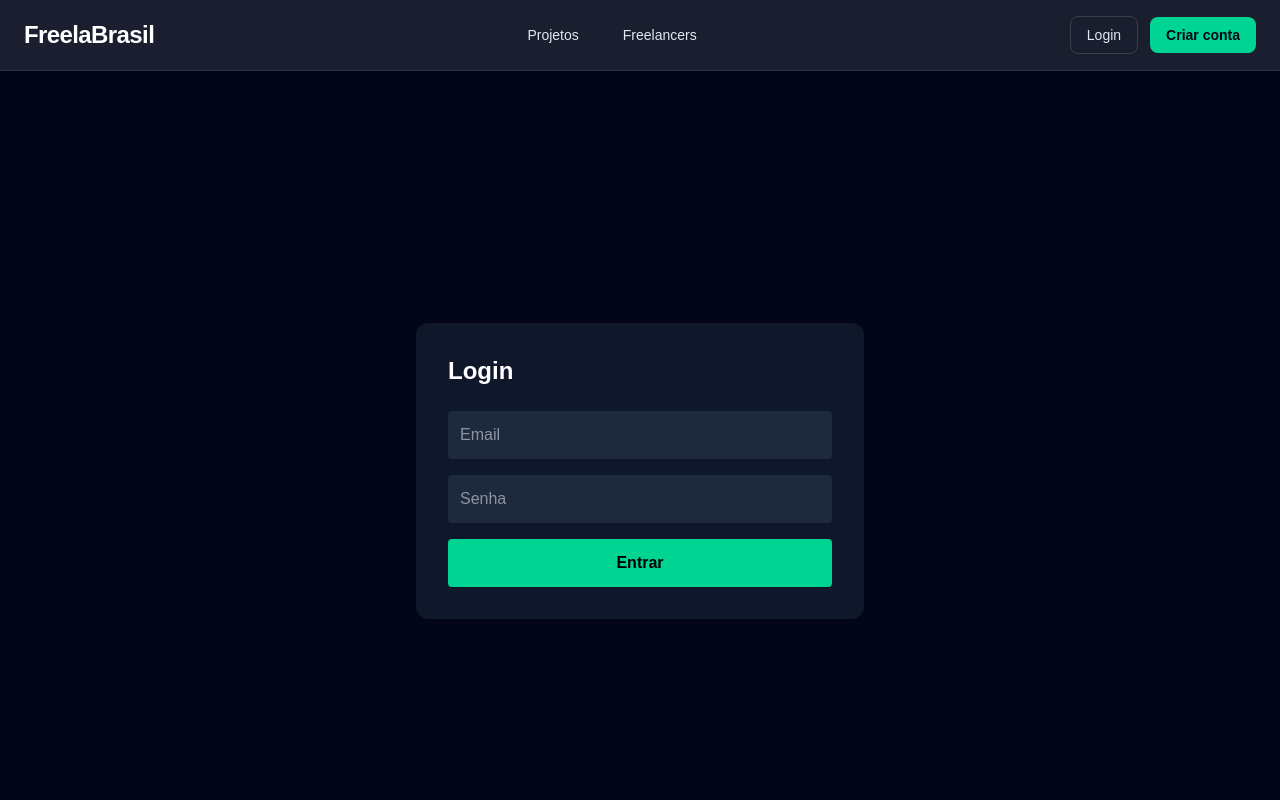
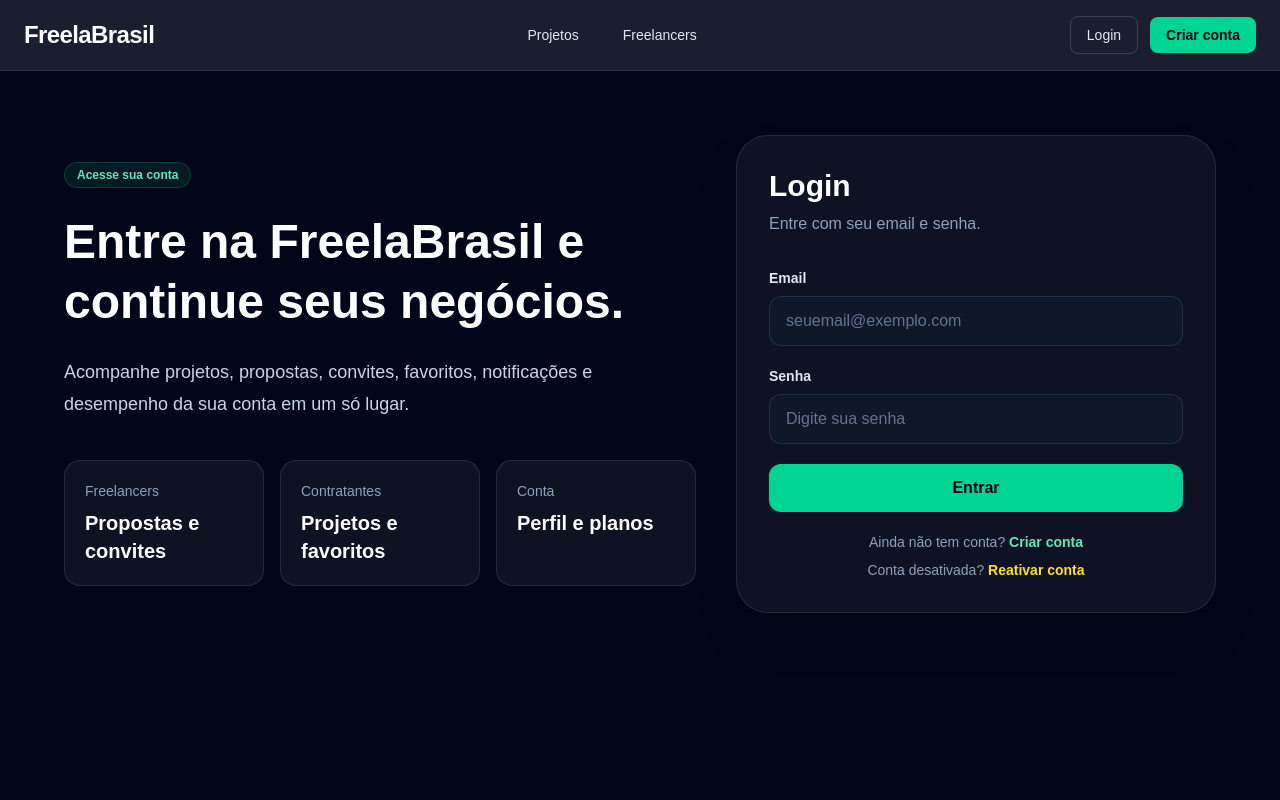
Before and after one commit to Klecio1989/freelabrasil, a Next.js app: page /login in a window 1280 px wide. Shown: the top 800 px of the page. Built offline with nearby package versions, Linux system fonts and the light colour scheme; no server answers.

Commit message:
reativacao de conta manual

```diff
--- /dev/null
+++ b/app/admin/reactivar/page.tsx
@@ -0,0 +1,96 @@
+"use client";
+
+import { useState } from "react";
+import { supabase } from "../../lib/supabase";
+import Link from "next/link";
+
+export default function ReativarContaPage() {
+  const [email, setEmail] = useState("");
+  const [carregando, setCarregando] = useState(false);
+
+  async function reativarConta() {
+    if (!email) {
+      alert("Digite o email da conta.");
+      return;
+    }
+
+    try {
+      setCarregando(true);
+
+      const { data: usuario, error: buscaError } = await supabase
+        .from("usuarios")
+        .select("id,nome,email,ativo")
+        .eq("email", email.trim().toLowerCase())
+        .maybeSingle();
+
+      if (buscaError || !usuario) {
+        alert("Conta não encontrada.");
+        return;
+      }
+
+      const { error } = await supabase
+        .from("usuarios")
+        .update({ ativo: true })
+        .eq("id", usuario.id);
+
+      if (error) {
+        alert("Erro ao reativar conta.");
+        return;
+      }
+
+      alert(`Conta de ${usuario.nome} reativada com sucesso.`);
+      setEmail("");
+    } catch (error) {
+      console.error(error);
+      alert("Erro ao reativar conta.");
+    } finally {
+      setCarregando(false);
+    }
+  }
+
+  return (
+    <main className="min-h-screen bg-slate-950 text-white px-6 py-16">
+      <div className="mx-auto max-w-2xl">
+        <div className="mb-8 flex items-center justify-between">
+          <div>
+            <h1 className="text-4xl font-black">Reativar conta</h1>
+            <p className="mt-2 text-slate-400">
+              Área manual para suporte/admin
+            </p>
+          </div>
+
+          <Link
+            href="/"
+            className="rounded-lg border border-white/20 px-4 py-2"
+          >
+            Voltar
+          </Link>
+        </div>
+
+        <div className="rounded-2xl border border-white/10 bg-slate-900 p-8">
+          <div className="space-y-5">
+            <div>
+              <label className="mb-2 block text-sm font-semibold text-slate-200">
+                Email da conta
+              </label>
+              <input
+                value={email}
+                onChange={(e) => setEmail(e.target.value)}
+                placeholder="usuario@exemplo.com"
+                className="w-full rounded-xl border border-white/10 bg-slate-800 px-4 py-3 text-white outline-none"
+              />
+            </div>
+
+            <button
+              onClick={reativarConta}
+              disabled={carregando}
+              className="w-full rounded-xl bg-emerald-400 px-6 py-3 font-bold text-slate-950 disabled:opacity-60"
+            >
+              {carregando ? "Reativando..." : "Reativar conta"}
+            </button>
+          </div>
+        </div>
+      </div>
+    </main>
+  );
+}
--- a/app/login/page.tsx
+++ b/app/login/page.tsx
@@ -3,64 +3,160 @@
 import { useState } from "react";
 import { useRouter } from "next/navigation";
 import { supabase } from "../lib/supabase";
+import Link from "next/link";
 
 export default function LoginPage() {
   const router = useRouter();
 
   const [email, setEmail] = useState("");
   const [senha, setSenha] = useState("");
+  const [carregando, setCarregando] = useState(false);
+
+  function validarEmail(email: string) {
+    return /\S+@\S+\.\S+/.test(email);
+  }
 
   async function entrar() {
-    const { data, error } = await supabase
+    if (!email || !senha) {
+      alert("Preencha email e senha.");
+      return;
+    }
+
+    if (!validarEmail(email)) {
+      alert("Digite um email válido.");
+      return;
+    }
+
+    try {
+      setCarregando(true);
+
+      const emailNormalizado = email.trim().toLowerCase();
+
+      const { data: usuario, error } = await supabase
         .from("usuarios")
         .select("*")
-      .eq("email", email)
+        .eq("email", emailNormalizado)
         .eq("senha", senha)
-      .single();
+        .maybeSingle();
 
-    if (error || !data) {
+      if (error || !usuario) {
         alert("Usuário ou senha inválidos");
         return;
       }
 
-    localStorage.setItem("freelabrasil_usuario", JSON.stringify(data));
+      if (!usuario.ativo) {
+        alert("Sua conta está desativada. Solicite reativação ao suporte.");
+        return;
+      }
 
-    alert("Login realizado com sucesso!");
+      localStorage.setItem("freelabrasil_usuario", JSON.stringify(usuario));
 
-    if (data.tipo_usuario === "freelancer") {
-      router.push("/projetos");
+      if (usuario.tipo_usuario === "freelancer") {
+        router.push("/painel-freelancer");
       } else {
         router.push("/painel-contratante");
+      }
+    } catch (error) {
+      console.error(error);
+      alert("Erro ao fazer login.");
+    } finally {
+      setCarregando(false);
     }
   }
 
   return (
-    <main className="min-h-screen bg-slate-950 text-white flex items-center justify-center">
-      <div className="bg-slate-900 p-8 rounded-xl w-full max-w-md">
-        <h1 className="text-2xl font-bold mb-6">Login</h1>
+    <main className="min-h-screen bg-slate-950 text-white px-6 py-16">
+      <div className="mx-auto grid max-w-6xl gap-10 lg:grid-cols-[1fr_480px] lg:items-center">
+        <div>
+          <span className="inline-flex rounded-full border border-emerald-400/20 bg-emerald-400/10 px-3 py-1 text-xs font-semibold text-emerald-300">
+            Acesse sua conta
+          </span>
 
-        <div className="grid gap-4">
+          <h1 className="mt-6 text-5xl font-black leading-tight">
+            Entre na FreelaBrasil e continue seus negócios.
+          </h1>
+
+          <p className="mt-6 max-w-2xl text-lg leading-8 text-slate-300">
+            Acompanhe projetos, propostas, convites, favoritos, notificações e desempenho da sua conta em um só lugar.
+          </p>
+
+          <div className="mt-10 grid gap-4 sm:grid-cols-3">
+            <div className="rounded-2xl border border-white/10 bg-white/5 p-5">
+              <div className="text-sm text-slate-400">Freelancers</div>
+              <div className="mt-2 text-xl font-black">Propostas e convites</div>
+            </div>
+
+            <div className="rounded-2xl border border-white/10 bg-white/5 p-5">
+              <div className="text-sm text-slate-400">Contratantes</div>
+              <div className="mt-2 text-xl font-black">Projetos e favoritos</div>
+            </div>
+
+            <div className="rounded-2xl border border-white/10 bg-white/5 p-5">
+              <div className="text-sm text-slate-400">Conta</div>
+              <div className="mt-2 text-xl font-black">Perfil e planos</div>
+            </div>
+          </div>
+        </div>
+
+        <div className="rounded-[2rem] border border-white/10 bg-white/5 p-8 shadow-2xl">
+          <h2 className="text-3xl font-black">Login</h2>
+          <p className="mt-2 text-slate-400">
+            Entre com seu email e senha.
+          </p>
+
+          <div className="mt-8 space-y-5">
+            <div>
+              <label className="mb-2 block text-sm font-semibold text-slate-200">
+                Email
+              </label>
               <input
-            placeholder="Email"
+                placeholder="seuemail@exemplo.com"
                 value={email}
                 onChange={(e) => setEmail(e.target.value)}
-            className="p-3 rounded bg-slate-800"
+                className="w-full rounded-xl border border-white/10 bg-slate-900 px-4 py-3 text-white outline-none placeholder:text-slate-500"
               />
+            </div>
 
+            <div>
+              <label className="mb-2 block text-sm font-semibold text-slate-200">
+                Senha
+              </label>
               <input
                 type="password"
-            placeholder="Senha"
+                placeholder="Digite sua senha"
                 value={senha}
                 onChange={(e) => setSenha(e.target.value)}
-            className="p-3 rounded bg-slate-800"
+                className="w-full rounded-xl border border-white/10 bg-slate-900 px-4 py-3 text-white outline-none placeholder:text-slate-500"
               />
+            </div>
 
             <button
               onClick={entrar}
-            className="bg-emerald-400 text-black p-3 rounded font-bold"
+              disabled={carregando}
+              className="w-full rounded-xl bg-emerald-400 px-6 py-3 font-bold text-slate-950 transition hover:scale-[1.02] disabled:opacity-60"
             >
-            Entrar
+              {carregando ? "Entrando..." : "Entrar"}
             </button>
+
+            <div className="space-y-2 text-center text-sm text-slate-400">
+              <p>
+                Ainda não tem conta?{" "}
+                <Link href="/cadastro" className="font-semibold text-emerald-300">
+                  Criar conta
+                </Link>
+              </p>
+
+              <p>
+                Conta desativada?{" "}
+                <Link
+                  href="/admin/reactivar"
+                  className="font-semibold text-yellow-300"
+                >
+                  Reativar conta
+                </Link>
+              </p>
+            </div>
+          </div>
         </div>
       </div>
     </main>
```
Lines whose indentation alone changed are shown as unchanged.
